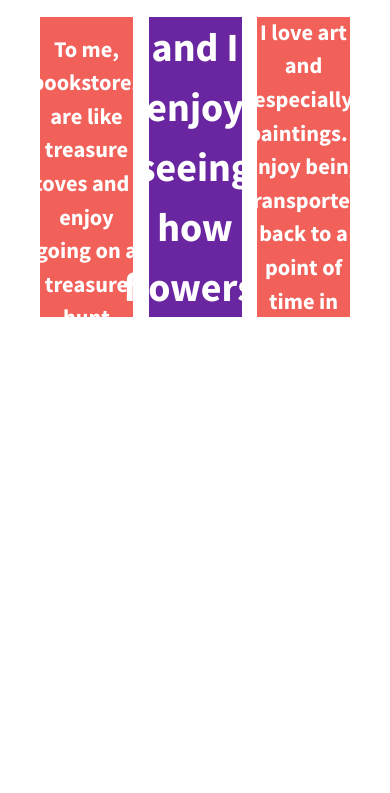
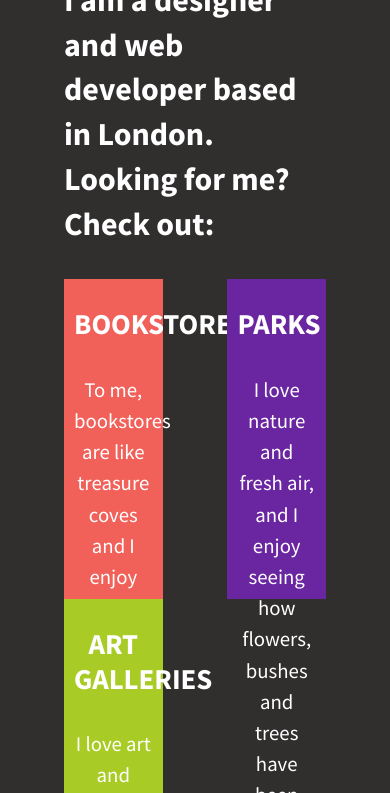
Before and after one commit to ngsenia/divs-flexbox, a plain HTML site: page index.html in a window 390 px wide. Shown: the part 195-988 px from the top of the page. Before the commit the page ends 924 px from the top, so only its background shows below. Drawn offline with nearby package versions, Linux system fonts and the light colour scheme.

Commit message:
Added responsive flex containers

```diff
--- a/css/main.css
+++ b/css/main.css
@@ -97,42 +97,57 @@ textarea {
 
 
 html {
-  background-color: #fff;
+  background-color: rgb(49, 46, 46);
   height: 100%;
 }
 
 body {
   font-family: 'Source Sans Pro', sans-serif;
   padding: 2em;
-  font-size: 1.25em;
+  font-size: 2rem;
+  font-weight: bold;
   height: 100%;
+  color: #fff;
+
 }
 
 .wrapper {
-display:flex;
-justify-content: space-between;
-font-weight: 700;
+    display: flex;
+    flex-flow: row wrap;
+    justify-content: center;
+    justify-content: space-between;
 }
 
 .div-1, .div-2, .div-3 {
-  display:flex;
   width: 30%;
   justify-content: center;
   align-items: center;
   color: #fff;
   line-height: 1.5em;
-  font-size: 1.4rem;
-  background-color: #f16059;
+  font-size: 1.3rem;
   height: 300px;
   text-align: center;
+  padding: 10px 10px 10px 10px;
+  font-weight: lighter;
+}
+
+span {
+    font-size: 1.8rem;
+    text-transform: uppercase;
+    font-weight: bold;
+}
+
+.div-1 {
+    background-color: #f16059;
 }
 
 .div-2 {
-    font-size: 2.5rem;
     background-color: #6a25a1;
 }
 
-
+.div-3 {
+    background-color: #a8cc25;
+}
 
 
 /* ==========================================================================
```
